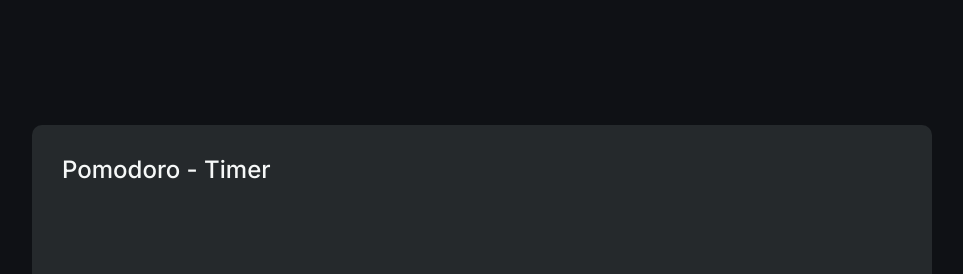
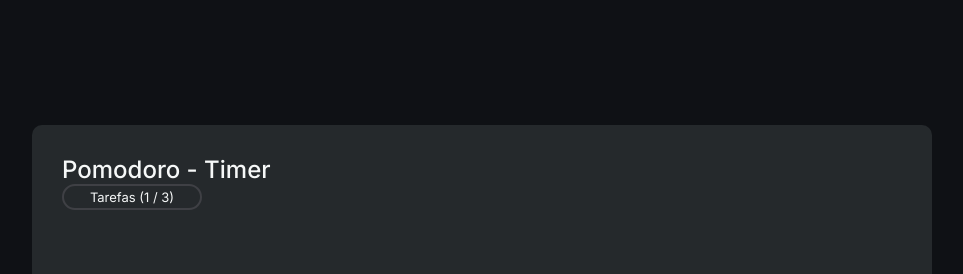
Before and after one commit to Yuri-Romeu/Pomodoro-Vue, a Vue app: page / in a window 1280 px wide. Shown: the top 274 px of the page, without its empty margins (158-1121 px from the left). Built offline with nearby package versions, Linux system fonts and the light colour scheme.

Commit message:
componente Tasksamount

```diff
--- a/src/App.vue
+++ b/src/App.vue
@@ -1,5 +1,6 @@
-<script setup>
+<script setup lang="ts">
 import { ref } from 'vue';
+import TasksAmount from './components/tasksAmount.vue';
 let tarefas = ref([
      {
           id: 1,
@@ -22,6 +23,8 @@ let tarefas = ref([
 <template>
      <main>
           <h1 class="title">Pomodoro - Timer</h1>
+
+          <TasksAmount :amount="tarefas" />
      </main>
 </template>
 
--- /dev/null
+++ b/src/components/tasksAmount.vue
@@ -0,0 +1,35 @@
+<script setup lang="ts">
+import { computed } from 'vue';
+
+type Task = {
+     id: number;
+     title: string;
+     done: boolean;
+};
+
+const props = defineProps<{ amount: Task[] }>();
+
+const completed = computed(() => props.amount.filter(task => task.done).length);
+</script>
+
+<template>
+     <div>
+          <p>Tarefas ({{ completed }} / {{ amount.length }})</p>
+     </div>
+</template>
+
+<style scoped>
+div {
+     display: flex;
+     justify-content: center;
+     align-items: center;
+     width: 140px;
+     height: 26px;
+     border-radius: 20px;
+     border: 2px solid var(--color-bg-input);
+
+     p {
+          font-size: 13px;
+     }
+}
+</style>
```
